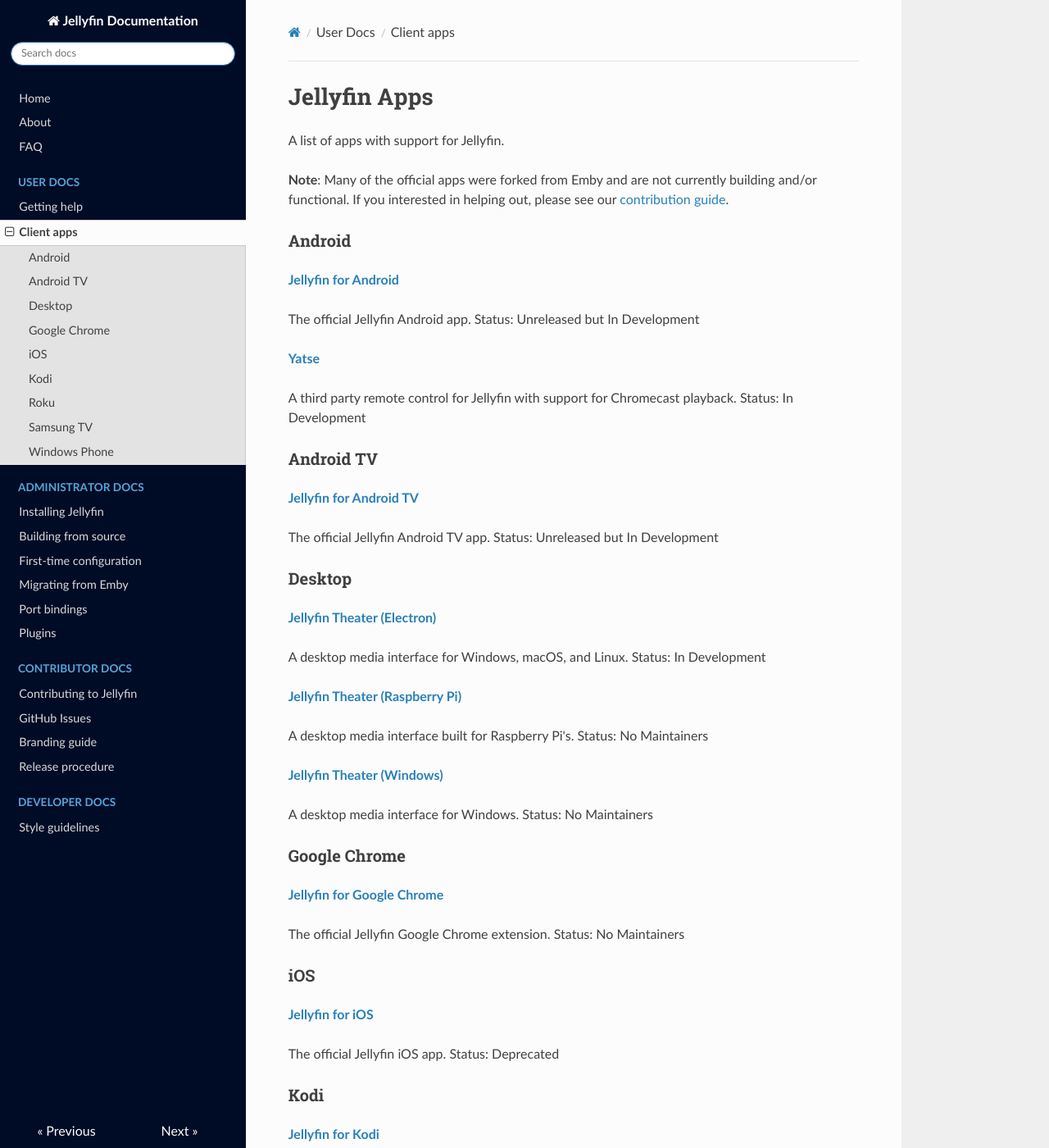
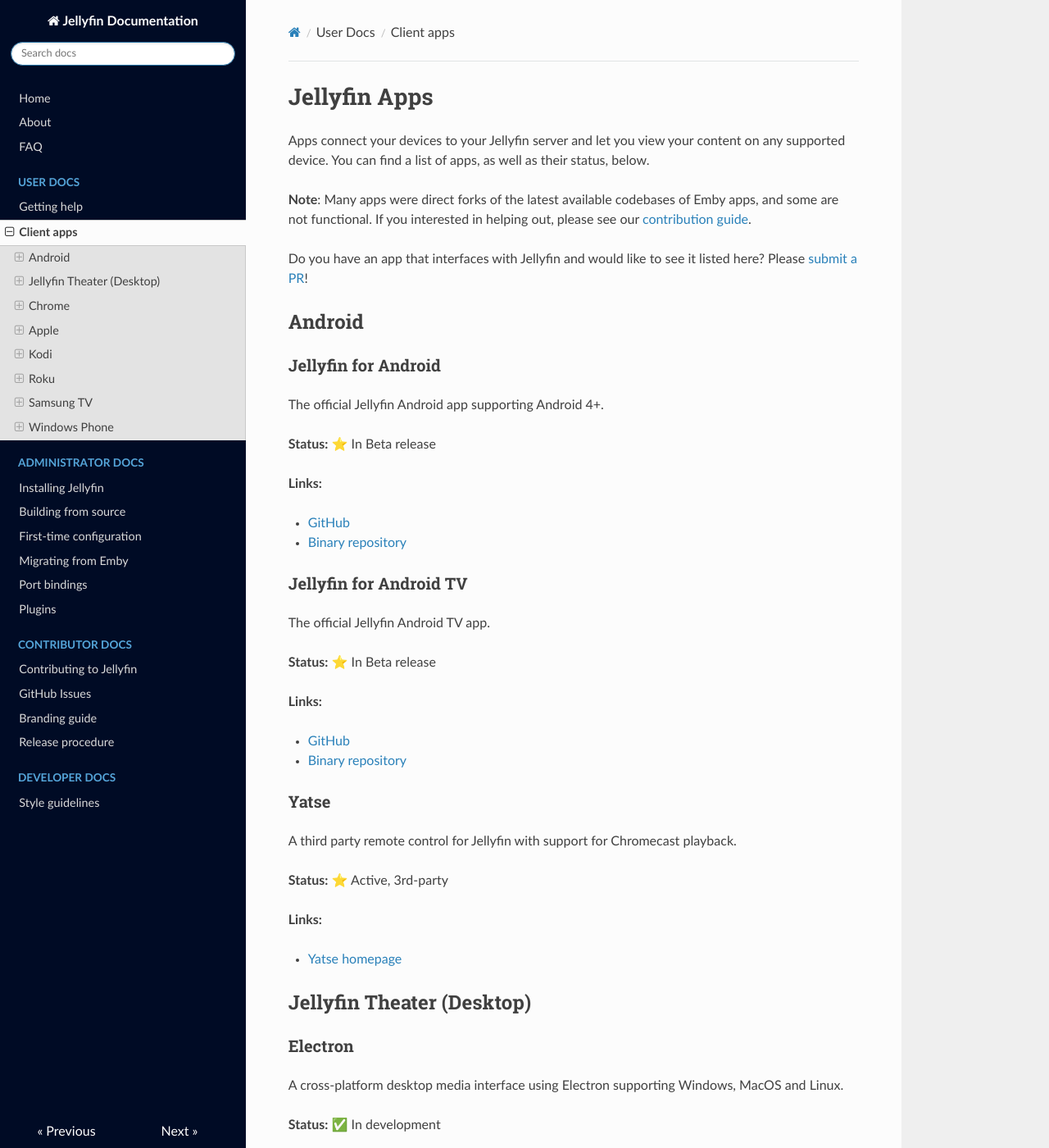
Before and after one commit to jellyfin-archive/jellyfin-docs, an MkDocs documentation site: the page built from docs/user-docs/apps.md, in a window 1280 px wide and 1400 px high. Shown: the whole window at 82% size. Built offline with MkDocs 1.6.1, drawn with Linux system fonts in a browser that asks for light colours; nearby versions of some CDN libraries; old or Windows-style settings are respelled for this version of MkDocs; some of the changed text lies outside the part shown.

Commit message:
Revamp apps page

```diff
--- a/docs/user-docs/apps.md
+++ b/docs/user-docs/apps.md
@@ -1,84 +1,147 @@
 # Jellyfin Apps
 
-A list of apps with support for Jellyfin.
+Apps connect your devices to your Jellyfin server and let you view your content on any supported device. You can find a list of apps, as well as their status, below.
 
-**Note**: Many of the official apps were forked from Emby and are not currently building and/or functional.
+**Note**: Many apps were direct forks of the latest available codebases of Emby apps, and some are not functional.
 If you interested in helping out, please see our [contribution guide](/developer-docs/contributing).
 
-### Android
+Do you have an app that interfaces with Jellyfin and would like to see it listed here? Please [submit a PR](https://github.com/jellyfin/jellyfin-docs)!
 
-**[Jellyfin for Android](https://github.com/jellyfin/jellyfin-android)**
+## Android
 
-The official Jellyfin Android app.
-Status: Unreleased but In Development
+### Jellyfin for Android
 
-**[Yatse](https://www.yatse.tv/)**
+The official Jellyfin Android app supporting Android 4+.
+
+**Status:** ⭐ In Beta release
+
+**Links:**
+
+* [GitHub](https://github.com/jellyfin/jellyfin-android)
+* [Binary repository](https://repo.jellyfin.org/releases/client/android)
+
+### Jellyfin for Android TV
+
+The official Jellyfin Android TV app.
+
+**Status:** ⭐ In Beta release
+
+**Links:**
+
+* [GitHub](https://github.com/jellyfin/jellyfin-androidtv)
+* [Binary repository](https://repo.jellyfin.org/releases/client/androidtv)
+
+### Yatse
 
 A third party remote control for Jellyfin with support for Chromecast playback.
-Status: In Development
 
-### Android TV
+**Status:** ⭐ Active, 3rd-party
 
-**[Jellyfin for Android TV](https://github.com/jellyfin/jellyfin-androidtv)**
+**Links:**
 
-The official Jellyfin Android TV app.
-Status: Unreleased but In Development
+* [Yatse homepage](https://yatse.tv/)
 
-### Desktop
+## Jellyfin Theater (Desktop)
 
-**[Jellyfin Theater (Electron)](https://github.com/jellyfin/jellyfin-theater-electron)**
+### Electron
 
-A desktop media interface for Windows, macOS, and Linux.
-Status: In Development
+A cross-platform desktop media interface using Electron supporting Windows, MacOS and Linux.
 
-**[Jellyfin Theater (Raspberry Pi)](https://github.com/jellyfin/jellyfin-theater-pi)**
+**Status:** ✅ In development
 
-A desktop media interface built for Raspberry Pi's.
-Status: No Maintainers
+**Links:**
 
-**[Jellyfin Theater (Windows)](https://github.com/jellyfin/jellyfin-theater-windows)**
+* [GitHub](https://github.com/jellyfin/jellyfin-theater-electron)
+
+### Raspberry Pi
+
+A desktop media interface for the Raspberry Pi.
+
+**Status:** ⭕ No Maintainers - [volunteer](/contributor-docs/contributing)
+
+**Links:**
+
+* [GitHub](https://github.com/jellyfin/jellyfin-theater-pi)
+
+### Windows
 
 A desktop media interface for Windows.
-Status: No Maintainers
 
-### Google Chrome
+**Status:** ⭕ No Maintainers - [volunteer](/contributor-docs/contributing)
 
-**[Jellyfin for Google Chrome](https://github.com/jellyfin/jellyfin-chrome)**
+**Links:**
+
+* [GitHub](https://github.com/jellyfin/jellyfin-theater-windows)
+
+## Chrome
+
+### Jellyfin for Google Chrome
 
 The official Jellyfin Google Chrome extension.
-Status: No Maintainers
 
-### iOS
+**Status:** ⭕ No Maintainers - [volunteer](/contributor-docs/contributing)
 
-**[Jellyfin for iOS](https://github.com/jellyfin/jellyfin-ios)**
+**Links:**
+
+[GitHub](https://github.com/jellyfin/jellyfin-chrome)
+
+
+## Apple
+
+### Jellyfin for Apple iOS
 
 The official Jellyfin iOS app.
-Status: Deprecated
 
-### Kodi
+**Status:** ❎ Deprecated and unreleasable - [rewrite required](/contributor-docs/contributing)
 
-**[Jellyfin for Kodi](https://github.com/jellyfin/jellyfin-kodi)**
+**Links:**
+
+* [GitHub](https://github.com/jellyfin/jellyfin-ios)
+
+## Kodi
+
+### Jellyfin for Kodi
 
 The official Jellyfin Kodi plugin.
-Status: No Maintainers
 
-### Roku
+**Status:** ⭕ No Maintainers - [volunteer](/contributor-docs/contributing)
 
-**[Jellyfin for Roku](https://github.com/jellyfin/jellyfin-roku)**
+**Links:**
+
+* [GitHub](https://github.com/jellyfin/jellyfin-kodi)
+
+## Roku
+
+### Jellyfin for Roku
 
 The official Jellyfin Roku app.
-Status: Deprecated
 
-### Samsung TV
+**Status:** ❎ Deprecated but salvageable - [major updates required](/contributor-docs/contributing)
 
-**[Jellyfin for Samsung TV](https://github.com/jellyfin/jellyfin-samsungtv)**
+**Links:**
+
+* [GitHub](https://github.com/jellyfin/jellyfin-roku)
+
+## Samsung TV
+
+### Jellyfin for Samsung TV
 
 The official Jellyfin Samsung TV app.
-Status: No Maintainers
 
-### Windows Phone
+**Status:** ⭕ No Maintainers - [volunteer](/contributor-docs/contributing)
 
-**[Jellyfin for Windows Phone](https://github.com/jellyfin/jellyfin-windowsphone)**
+**Links:**
+
+* [GitHub](https://github.com/jellyfin/jellyfin-samsungtv)
+
+## Windows Phone
+
+### Jellyfin for Windows Phone
 
 The official Jellyfin Windows Phone app.
-Status: Deprecated
+
+**Status:** ❎ Deprecated - [dead platform but salvageable](/contributor-docs/contributing)
+
+**Links:**
+
+* [GitHub](https://github.com/jellyfin/jellyfin-windowsphone)
```
